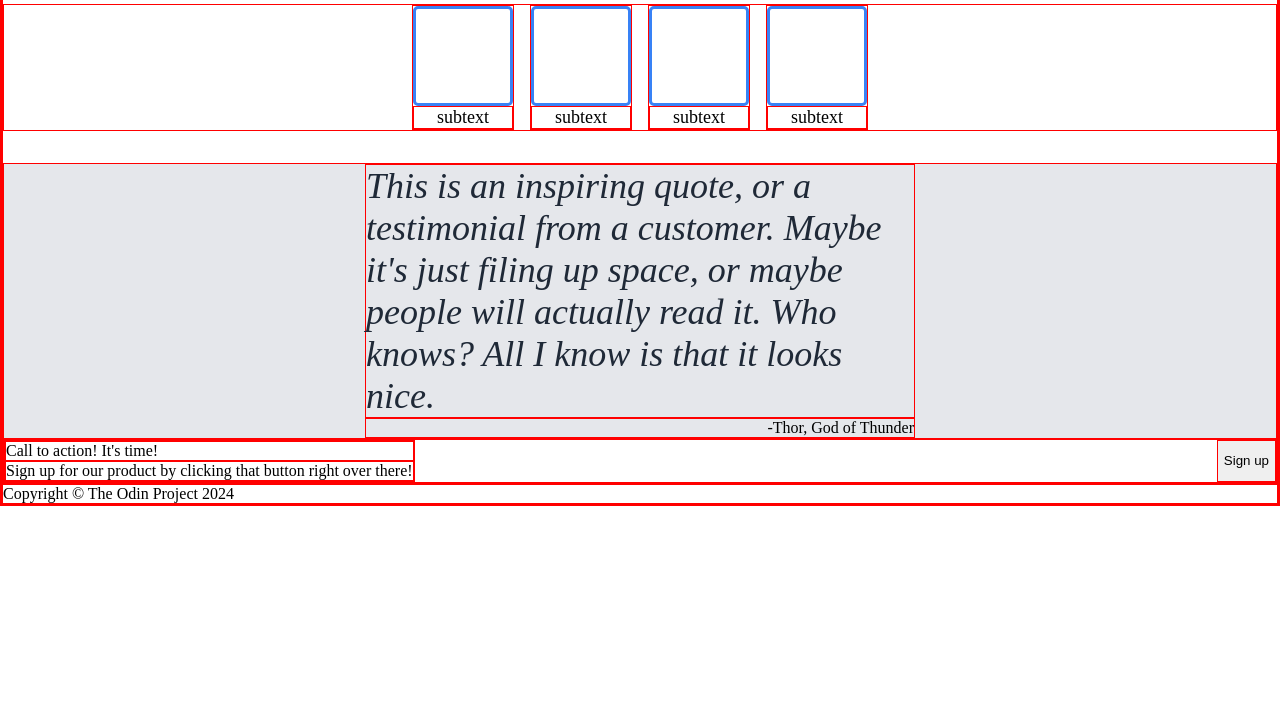
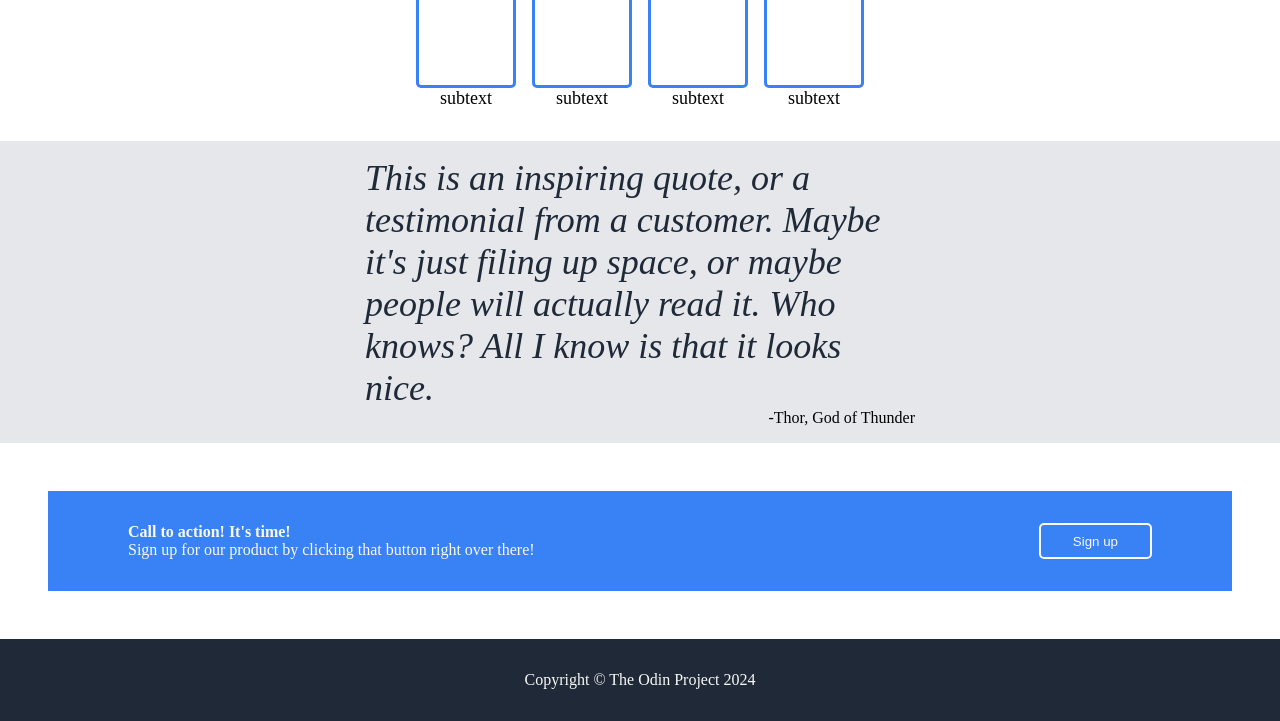
Before and after one commit to Calaxsys/Odin-landing-page, a plain HTML site: page index.html in a window 1280 px wide. Shown: the part 431-1152 px from the top of the page. Before the commit the page ends 937 px from the top, so only its background shows below. Drawn offline with Linux system fonts and the light colour scheme.

Commit message:
Completed Landing Page project - 5/18/24 8:00 am

```diff
--- a/style.css
+++ b/style.css
@@ -1,6 +1,6 @@
 * {
     box-sizing: border-box;
-    border: 1px solid red;
+
 }
 
 body {
@@ -113,6 +113,7 @@ ul {
     flex-direction: column;
     justify-content: center;
     background-color: #E5E7EB;
+    padding: 16px;
 }
 
 .quote-txt {
@@ -134,4 +135,38 @@ ul {
 .cta-container {
     display: flex;
     justify-content: space-between;
+    margin: 48px;
+    padding: 32px;
+    background-color: #3882F6;
 }
+
+.cta-left {
+    margin-left: 48px;
+}
+
+.cta-btn {
+    margin-right: 48px;
+    border-radius: 5px;
+    padding: 0 32px;
+    background-color: #3882F6;
+    border: 2px solid #F9FAF8;
+    color: #F9FAF8;
+}
+
+.cta-main {
+    color: #F9FAF8;
+    font-weight: bolder;
+}
+
+.cta-sub {
+    color: #F9FAF8;
+}
+
+footer {
+    display: flex;
+    align-items: center;
+    justify-content: center;
+    padding: 32px;
+    background-color: #1F2937;
+    color: #F9FAF8;
+}
```
